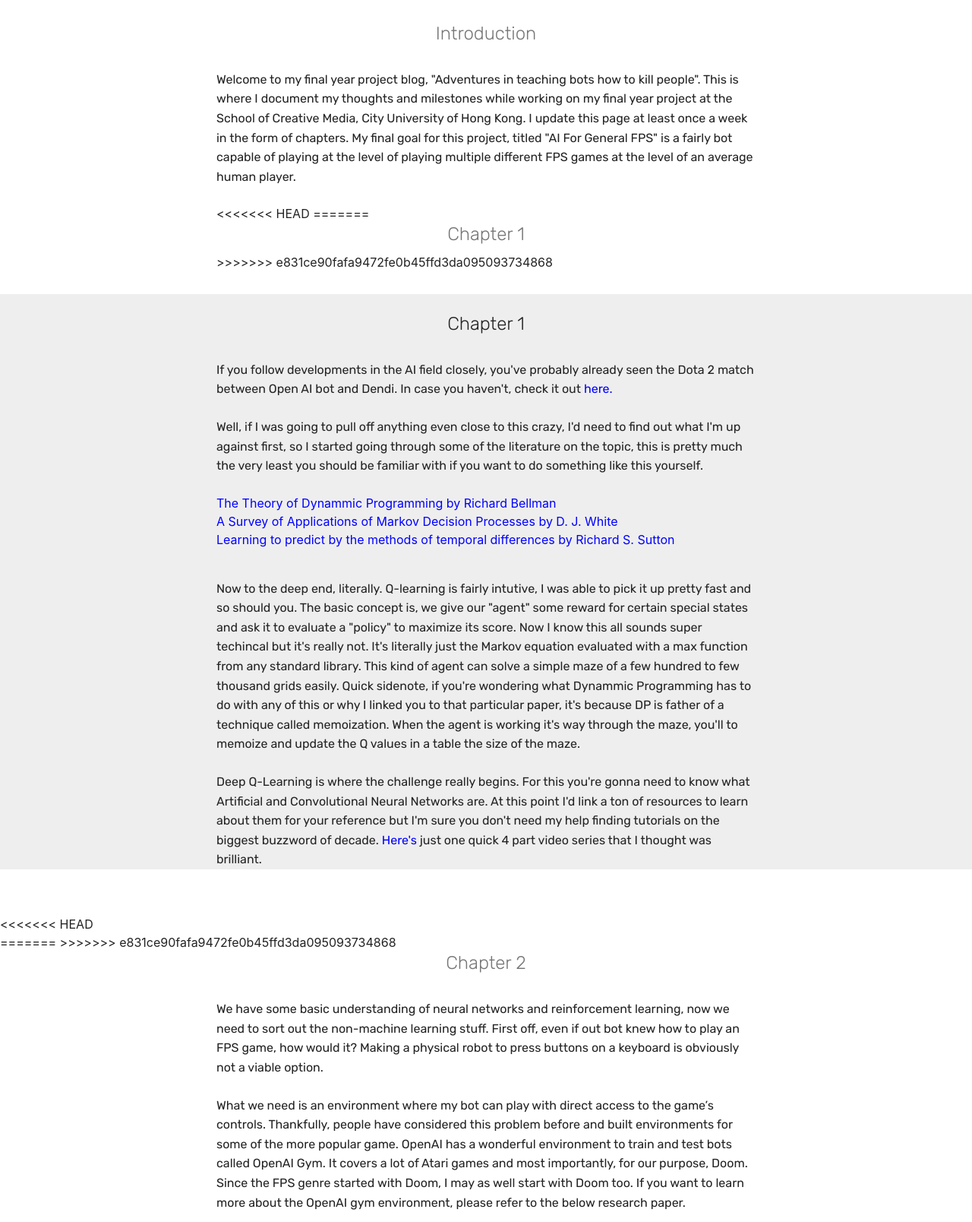
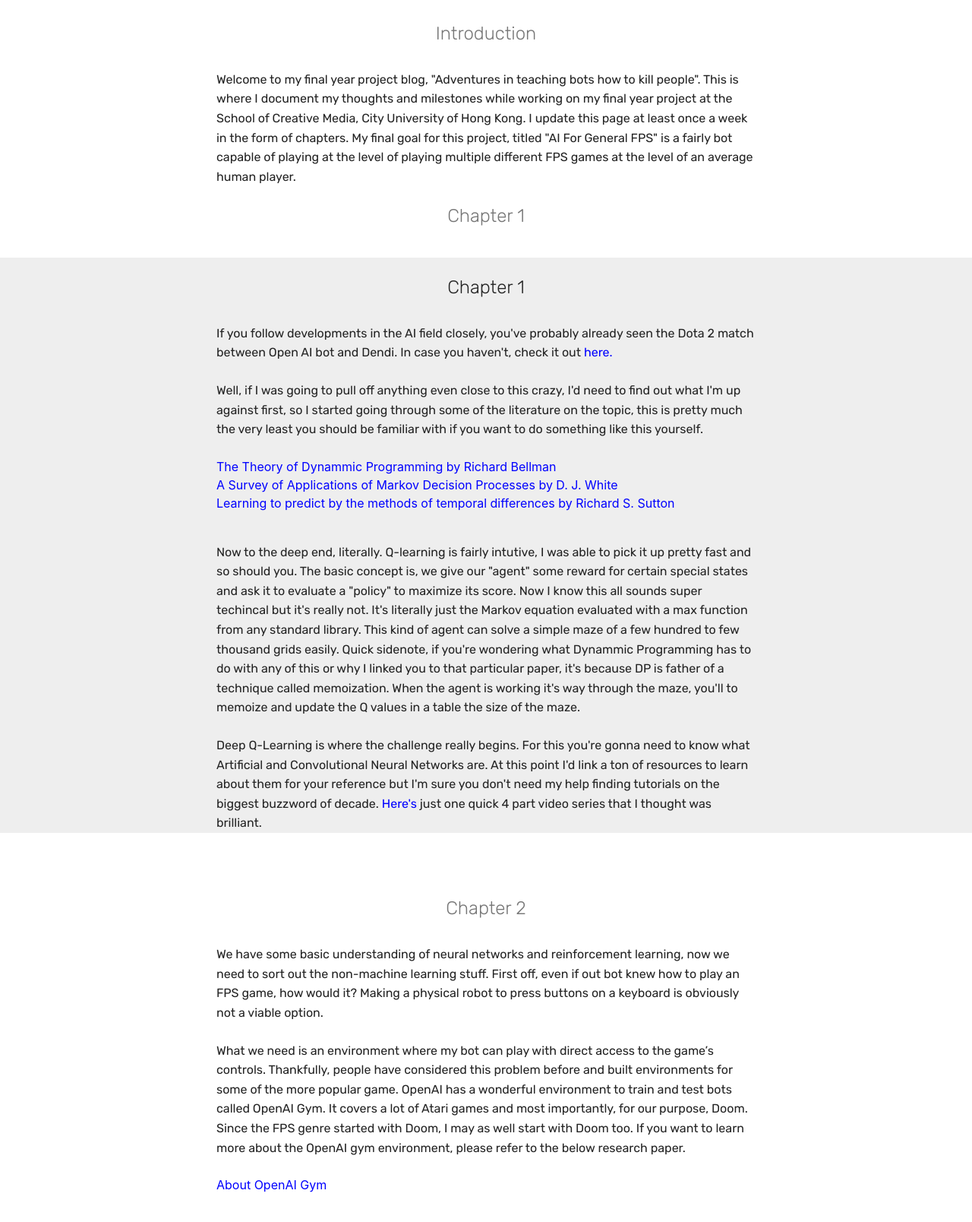
Before and after one commit to Rohit-Shyla-Kumar/Rohit-Shyla-Kumar.github.io, a plain HTML site: page blogadventures1.html in a window 1280 px wide. Shown: the part 461-2069 px from the top of the page at 76% size. Drawn offline with Linux system fonts and the light colour scheme.

Commit message:
week 3 update

```diff
--- a/blogadventures1.html
+++ b/blogadventures1.html
@@ -84,12 +84,8 @@
                     <h3 class="mbr-section-subtitle align-center mbr-light mbr-fonts-style display-5">
                         Introduction</h3> <br/>
                     <p class="mbr-text align-left mb-0 mbr-fonts-style display-7">Welcome to my final year project blog, "Adventures in teaching bots how to kill people". This is where I document my thoughts and milestones while working on my final year project at the School of Creative Media, City University of Hong Kong. I update this page at least once a week in the form of chapters. My final goal for this project, titled "AI For General FPS" is a fairly bot capable of playing at the level of playing multiple different FPS games at the level of an average human player. </p> <br/>
-<<<<<<< HEAD
-
-=======
                 <h3 class="mbr-section-subtitle align-center mbr-light mbr-fonts-style display-5">
                     Chapter 1</h3>
->>>>>>> e831ce90fafa9472fe0b45ffd3da095093734868
 
             </div>
         </div>
@@ -137,11 +133,7 @@
 
 <section class="mbr-section content4 cid-qY4gZECclL" id="content4-l">
 
-<<<<<<< HEAD
   <br/>
-=======
-
->>>>>>> e831ce90fafa9472fe0b45ffd3da095093734868
   <div>
     <div class="container">
         <div class="media-container-row">
@@ -173,8 +165,6 @@
 
 
 </section>
-
-<<<<<<< HEAD
 <section class="mbr-section article content3 cid-qYUMDBb4R7" id="content3-s">
   <br/>
   <div>
@@ -203,8 +193,6 @@
     </div>
 </section>
 
-=======
->>>>>>> e831ce90fafa9472fe0b45ffd3da095093734868
 <section once="" class="cid-qY3EjczH8X" id="footer7-j">
 
 
```
